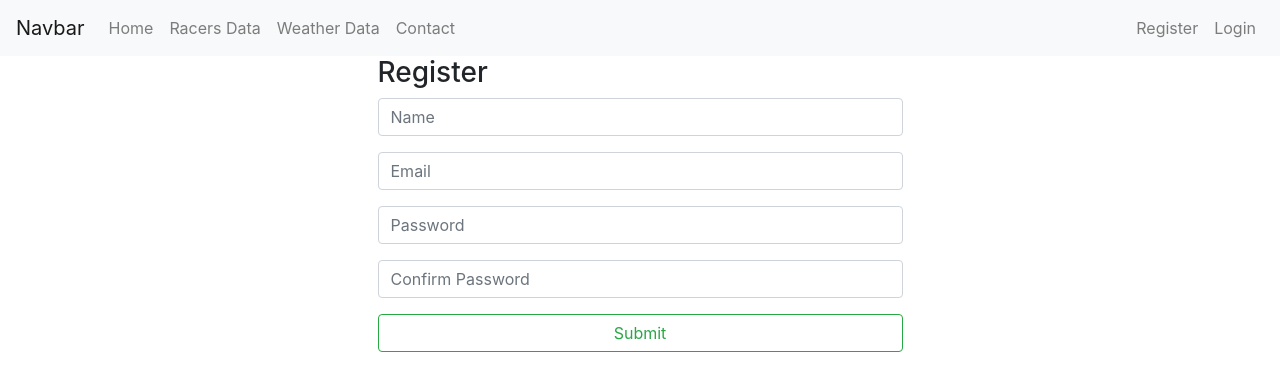
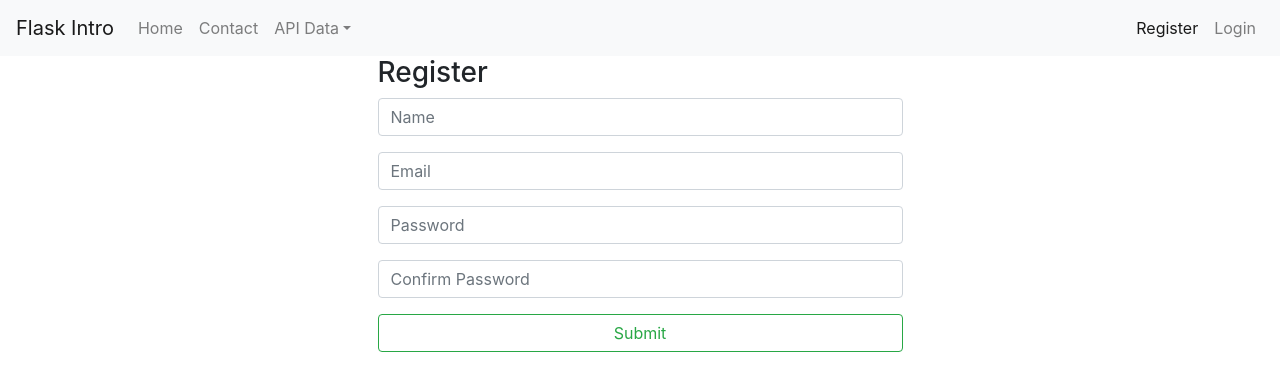
Before and after one commit to alppdcjr12/flask_intro, a Flask app: page /account/register in a window 1280 px wide. Shown: the top 391 px of the page. Run offline with Flask 2, Linux system fonts and the light colour scheme; some libraries are stand-ins or nearby versions.

Commit message:
dynamic navbar

```diff
--- a/app/blueprints/account/templates/account/login.html
+++ b/app/blueprints/account/templates/account/login.html
@@ -1,8 +1,8 @@
 {% extends 'layout.html' %}
 
+{% set active_page="Login" %}
+
 {% block content %}
-
-
 
 <div class="col-md-6 offset-md-3">
 
--- a/app/blueprints/account/templates/account/register.html
+++ b/app/blueprints/account/templates/account/register.html
@@ -1,4 +1,6 @@
 {% extends 'layout.html' %}
+
+{% set active_page="Register" %}
 
 {% block content %}
 
--- a/app/blueprints/api/__init__.py
+++ b/app/blueprints/api/__init__.py
@@ -5,6 +5,7 @@ from flask_login import login_required, current_user
 from app import db, login
 import requests
 import json
+import os
 
 bp = Blueprint('api', __name__, template_folder='templates')
 
@@ -40,7 +41,7 @@ def weather():
         #     cities_data = json.load(cities_file)
         #     city_id = str([city_dict['id'] for city_dict in cities_data if city_dict['name'] == form.city_name.data][0])
         weather_response=requests.get(
-            'http://api.openweathermap.org/data/2.5/weather?q=' + str(form.city_name.data) + WEATHER_API_STR)
+            'http://api.openweathermap.org/data/2.5/weather?q=' + str(form.city_name.data) + os.environ['WEATHER_API_STR'])
         data=weather_response.json()
         f_temp = round((data['main']['temp']-273.15) * (9/5) + 32, 1)
         c_temp = round((data['main']['temp']-273.15), 1)
--- a/app/blueprints/api/templates/api/racers.html
+++ b/app/blueprints/api/templates/api/racers.html
@@ -1,6 +1,9 @@
 {% extends 'layout.html' %}
 
+{% set active_page="Racers Data" %}
+
 {% block title %} {{ super() }} - Racers API {% endblock %}
+
 
 {% block content %}
 <form action="{{ url_for('api.racers') }}" class="form-inline" method='POST'>
--- a/app/blueprints/api/templates/api/weather.html
+++ b/app/blueprints/api/templates/api/weather.html
@@ -1,6 +1,8 @@
 {% extends 'layout.html' %}
 
 {% block title %} {{ super() }} - Weather API {% endblock %}
+
+{% set active_page="Weather Data" %}
 
 {% block content %}
 <form action="{{ url_for('api.weather') }}" class="form-inline" method='POST'>
--- a/app/blueprints/users/templates/users/index.html
+++ b/app/blueprints/users/templates/users/index.html
@@ -2,13 +2,17 @@
 
 {% block title %} {{ super() }} - Home {% endblock %}
 
+{% set active_page="Home" %}
+
 {% block content %}
+
+
 <div class="col-md-8 offset-md-2">
     <h3>Home</h3>
 </div>
 <div class="col-md-8 offset-md-2">
     <form action="{{ url_for('index') }}", method="POST">
-    {{form.hidden_tag() }}
+    {{ form.hidden_tag() }}
         <div class="form-group">
             {{ form.body(class="form-control", placeholder="Type post here") }}
         </div>
--- a/app/blueprints/users/templates/users/profile.html
+++ b/app/blueprints/users/templates/users/profile.html
@@ -1,6 +1,8 @@
 {% extends 'layout.html' %}
 
 {% block title %} {{ super() }} - Profile {% endblock %}
+
+{% set active_page="Profile" %}
 
 {% block content %}
 <div class="col-md-8 offset-md-2">
--- a/app/blueprints/users/templates/users/users.html
+++ b/app/blueprints/users/templates/users/users.html
@@ -1,8 +1,11 @@
 {% extends 'layout.html' %}
 
-{% block title %} {{ super() }} - Users Profile {% endblock %}
+{% block title %} {{ super() }} - Users {% endblock %}
+
+{% set active_page="Users" %}
 
 {% block content %}
+
 
 <div class="col-md-6 offset-md-3">
     <h3>Users</h3>
--- a/app/templates/contact.html
+++ b/app/templates/contact.html
@@ -2,7 +2,11 @@
 
 {% block title %} {{ super() }} - Contact {% endblock %}
 
+{% set active_page="Contact" %}
+
 {% block content %}
+
+
 <h1>Contact</h1>
 
 <div class="col-md-6 offset-md-3">
--- a/app/templates/partials/navbar.html
+++ b/app/templates/partials/navbar.html
@@ -1,42 +1,70 @@
+{% set nav_bar_main = [
+    ('/', 'users.index', 'Home'),
+    ('/contact', 'contact', 'Contact')
+    ] -%}
+
+{% set nav_bar_api = [
+    ('/api/racers', 'api.racers', 'Racers Data'),
+    ('/api/weather', 'api.weather', 'Weather Data')
+    ] -%}
+
+{% set api_labels = [] %}
+{% for url, route, label in nav_bar_api %}
+<span class="sr-only">{{ api_labels.append(label) }}</span>
+{% endfor %}
+
+
+{% if current_user.is_authenticated %}
+    {% set nav_bar_logged_in = [
+        (url_for('users.users'), 'users.users', 'Users'),
+        (url_for('users.profile', id=current_user.id), 'users.profile', 'Profile'),
+        (url_for('account.logout'), 'users.logout', 'Logout')
+        ] -%}
+{% else %}
+    {% set nav_bar_anon = [
+            ('/account/register', 'account.register', 'Register'),
+            ('/account/login', 'account.login', 'Login')
+            ] -%}
+{% endif %}
+
+{% set active_page = active_page |default('Home') -%}
+
 <nav class="navbar navbar-expand-sm navbar-light bg-light">
-    <a class="navbar-brand" href="#">Navbar</a>
+    <a class="navbar-brand" href="#">Flask Intro</a>
     <button class="navbar-toggler d-lg-none" type="button" data-toggle="collapse" data-target="#collapsibleNavId"
         aria-controls="collapsibleNavId" aria-expanded="false" aria-label="Toggle navigation">
         <span class="navbar-toggler-icon"></span>
     </button>
     <div class="collapse navbar-collapse" id="collapsibleNavId">
         <ul class="navbar-nav mr-auto mt-2 mt-lg-0">
-            <li class="nav-item">
-                <a class="nav-link" href="{{ url_for('index') }}">Home <span class="sr-only">(current)</span></a>
+            {% for url, route, label in nav_bar_main %}
+            <li class="nav-item {{ 'active' if active_page==label }}">
+                <a class="nav-link" href="{{ url }}">{{ label }}</a>
             </li>
-            <li class="nav-item">
-                <a class="nav-link" href="{{ url_for('api.racers') }}">Racers Data</a>
-            </li>
-            <li class="nav-item">
-                <a class="nav-link" href="{{ url_for('api.weather') }}">Weather Data</a>
-            </li>
-            <li class="nav-item">
-                <a class="nav-link" href="{{ url_for('contact') }}">Contact</a>
+            {% endfor %}
+            <li class="nav-item dropdown">
+                <a class="nav-link dropdown-toggle {{ 'active' if active_page in api_labels }}" data-toggle="dropdown"
+                    href="">API Data</a>
+                <ul class="dropdown-menu">
+                    {% for url, route, label in nav_bar_api %}
+                    <li><a href="{{ url }}"" class=" dropdown-item">{{ label }}</a></li>
+                    {% endfor %}
+                </ul>
             </li>
         </ul>
         <ul class="navbar-nav m1-auto">
             {% if current_user.is_authenticated %}
+            {% for url, route, label in nav_bar_logged_in %}
             <li class="nav-item">
-                <a class="nav-link" href="{{ url_for('users.users') }}">Users</a>
+                <a class="nav-link {{ 'active' if active_page==label }}" href="{{ url }}">{{ label }}</a>
             </li>
+            {% endfor %}
+            {% else %}
+            {% for url, route, label in nav_bar_anon %}
             <li class="nav-item">
-                <a class="nav-link" href="{{ url_for('users.profile', id=current_user.id) }}">Profile</a>
+                <a class="nav-link {{ 'active' if active_page==label }}" href="{{ url }}">{{ label }}</a>
             </li>
-            <li class="nav-item">
-                <a class="nav-link" href="{{ url_for('account.logout') }}">Logout</a>
-            </li>
-            {% else %}
-            <li class="nav-item">
-                <a class="nav-link" href="{{ url_for('account.register') }}">Register</a>
-            </li>
-            <li class="nav-item">
-                <a class="nav-link" href="{{ url_for('account.login') }}">Login</a>
-            </li>
+            {% endfor %}
             {% endif %}
         </ul>
     </div>
```
